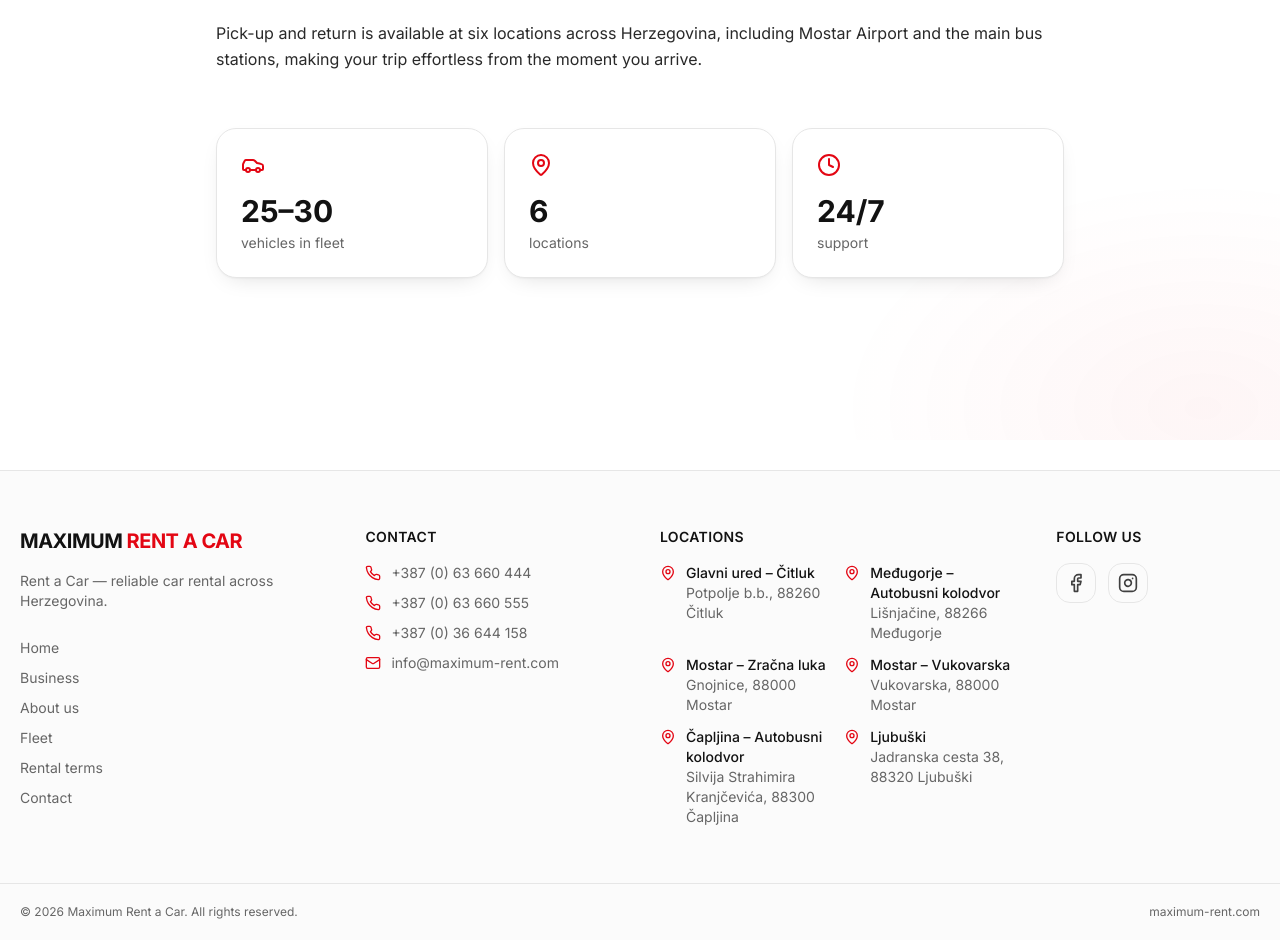
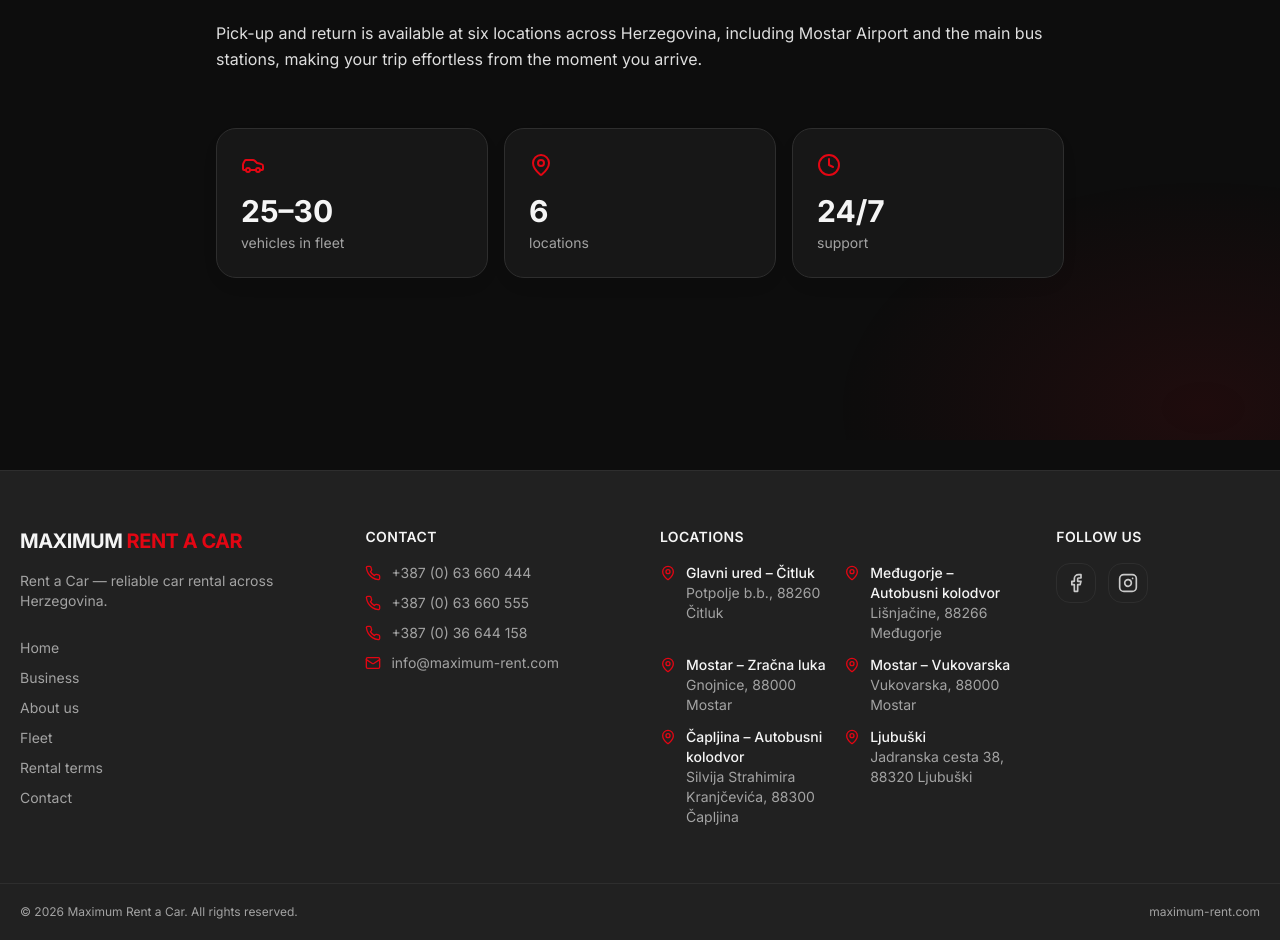
Before and after one commit to Bakeee99/maximum-rent, a Next.js app: page /en/o-nama in a window 1280 px wide. Shown: the part 360-1300 px from the top of the page. Built offline with nearby package versions, Linux system fonts and the light colour scheme; no server answers.

Commit message:
Dark default, jezik u navbaru / tema u meniju (mobile), footer prekriva mesh, vidljiviji mesh na light

```diff
--- a/app/globals.css
+++ b/app/globals.css
@@ -65,8 +65,8 @@
      end is stronger changes per page. Alpha is theme-aware and kept low. */
   :root {
     --mesh: 227 6 19; /* brand red */
-    --mesh-a: 0.06; /* stronger glow */
-    --mesh-b: 0.04; /* opposite, softer glow */
+    --mesh-a: 0.12; /* stronger glow (visible on white) */
+    --mesh-b: 0.08; /* opposite, softer glow */
   }
   .dark {
     --mesh-a: 0.13;
--- a/components/layout/Footer.tsx
+++ b/components/layout/Footer.tsx
@@ -9,7 +9,7 @@
   const year = new Date().getFullYear();
 
   return (
-    <footer className="mt-24 border-t border-border bg-surface-muted/40">
+    <footer className="mt-24 border-t border-border bg-surface-muted">
       <div className="container grid gap-10 py-14 md:grid-cols-[1.2fr_1fr_1.4fr_0.8fr]">
         {/* Brand + nav */}
         <div className="space-y-4">
--- a/components/layout/Navbar.tsx
+++ b/components/layout/Navbar.tsx
@@ -72,10 +72,12 @@
         </ul>
 
         <div className="flex items-center gap-2">
+          {/* Language is always visible (replaces the theme toggle on mobile) */}
+          <LanguageToggle />
+          {/* Theme toggle only from sm and up */}
           <div className="hidden sm:block">
-            <LanguageToggle />
+            <ThemeToggle />
           </div>
-          <ThemeToggle />
           <button
             type="button"
             aria-label={t("menu")}
@@ -113,8 +115,14 @@
                   </Link>
                 </li>
               ))}
-              <li className="px-3 pt-2">
-                <LanguageToggle />
+              {/* Theme switch lives in the menu on mobile (top bar shows language). */}
+              <li className="mt-2 border-t border-border px-3 pt-4 sm:hidden">
+                <div className="flex items-center justify-between">
+                  <span className="text-sm font-medium uppercase tracking-wide text-foreground/80">
+                    {t("theme")}
+                  </span>
+                  <ThemeToggle />
+                </div>
               </li>
             </ul>
           </motion.div>
--- a/components/theme-provider.tsx
+++ b/components/theme-provider.tsx
@@ -7,8 +7,8 @@
   return (
     <NextThemesProvider
       attribute="class"
-      defaultTheme="system"
-      enableSystem
+      defaultTheme="dark"
+      enableSystem={false}
     >
       {children}
     </NextThemesProvider>
```
